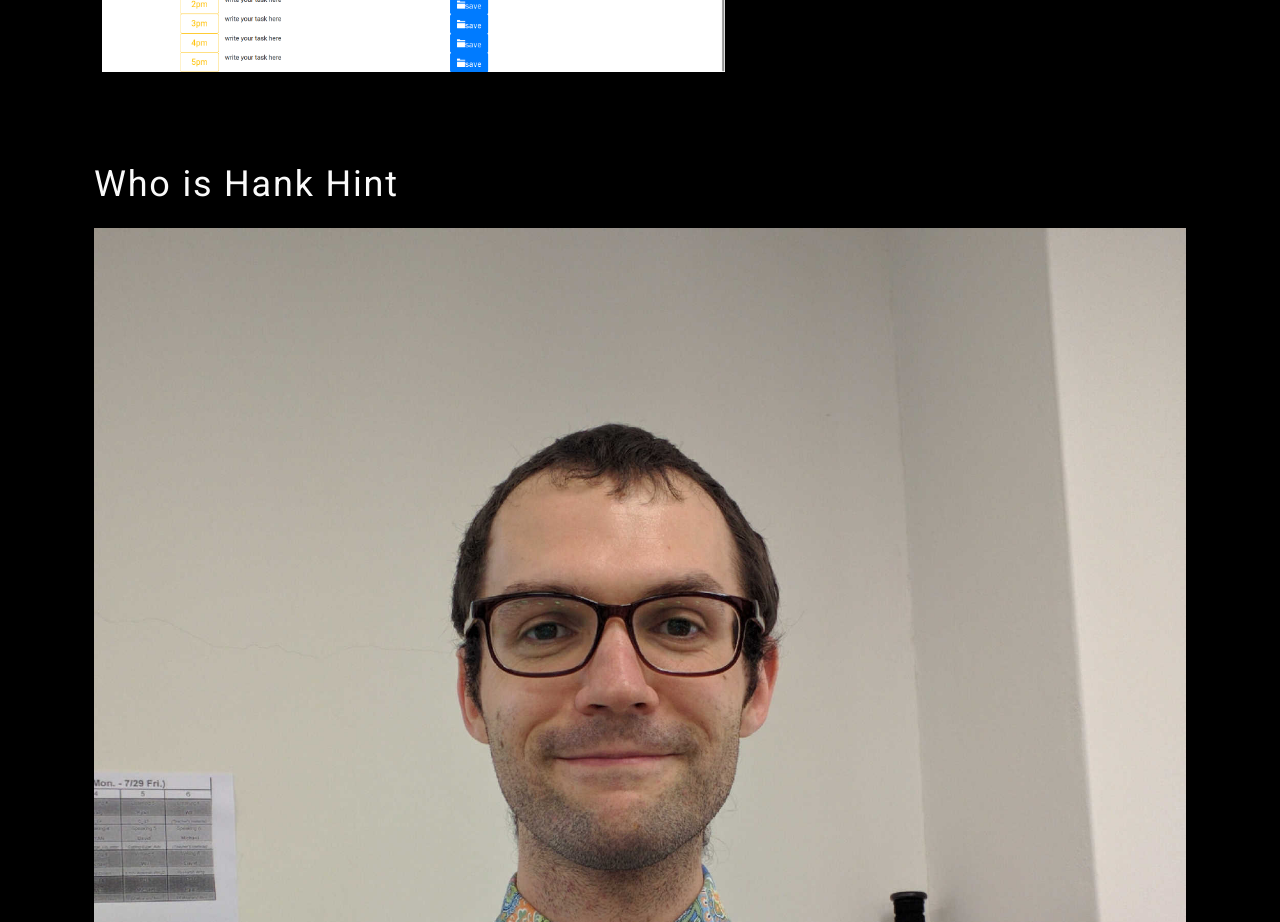
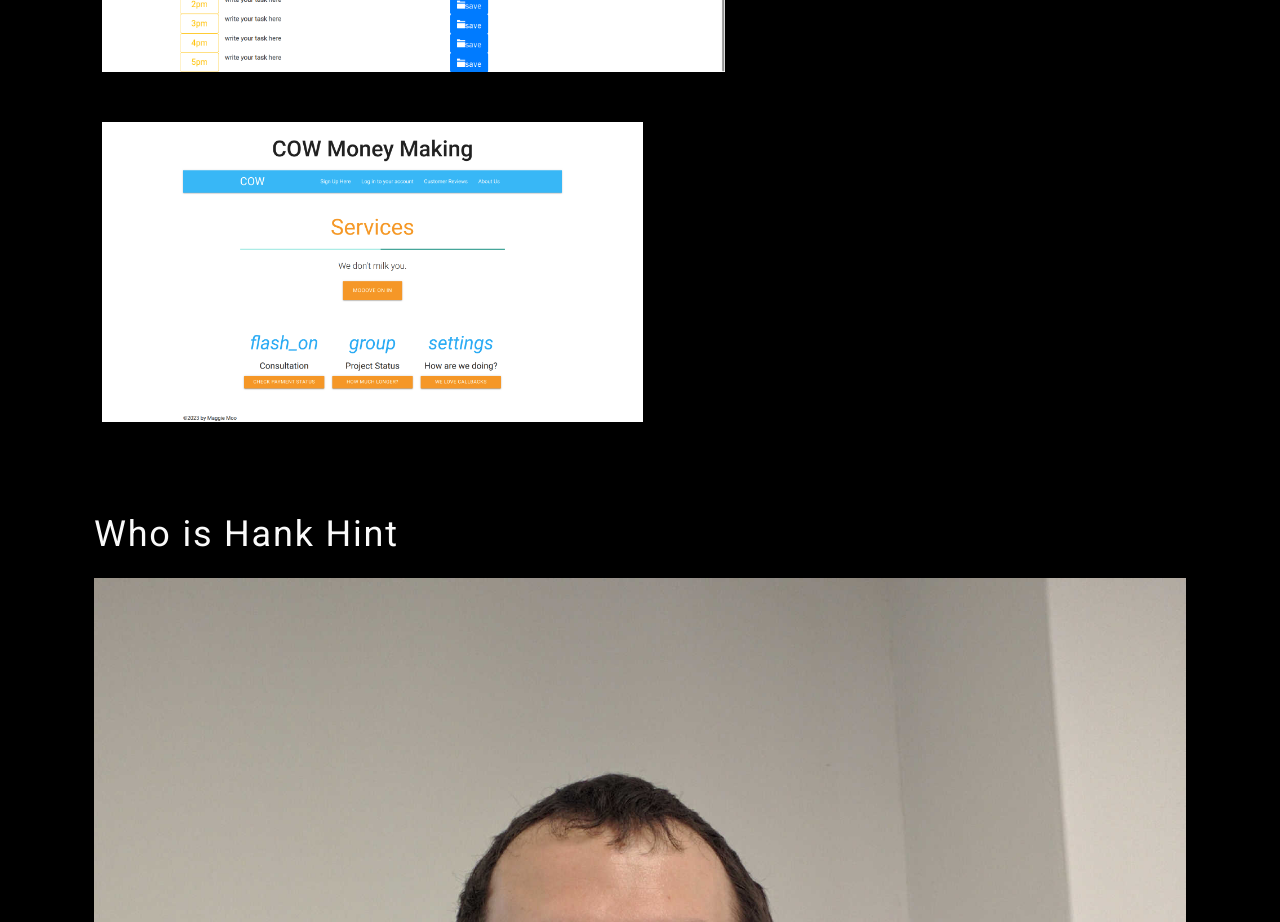
Before and after one commit to hankhint/react-hankfolio, a React (Create React App) app: page / in a window 1280 px wide. Shown: the part 1840-2762 px from the top of the page. Built offline with nearby package versions, Linux system fonts and the light colour scheme.

Commit message:
adding cowsulting

```diff
--- a/src/components/PhotoList/index.js
+++ b/src/components/PhotoList/index.js
@@ -44,6 +44,13 @@ const PhotoList = ({ category }) => {
       description:
         'Kanban type task tracker'
     },
+    {
+      name: 'cowsulting',
+      category: 'portfolio',
+      description:
+        'customer management deployed to heroku'
+    },
+
     {
       name: 'Green parrot',
       category: 'portraits',
```
Also changed, not shown: src/assets/large/portfolio/6.png (added), src/assets/small/portfolio/6.png (added).
